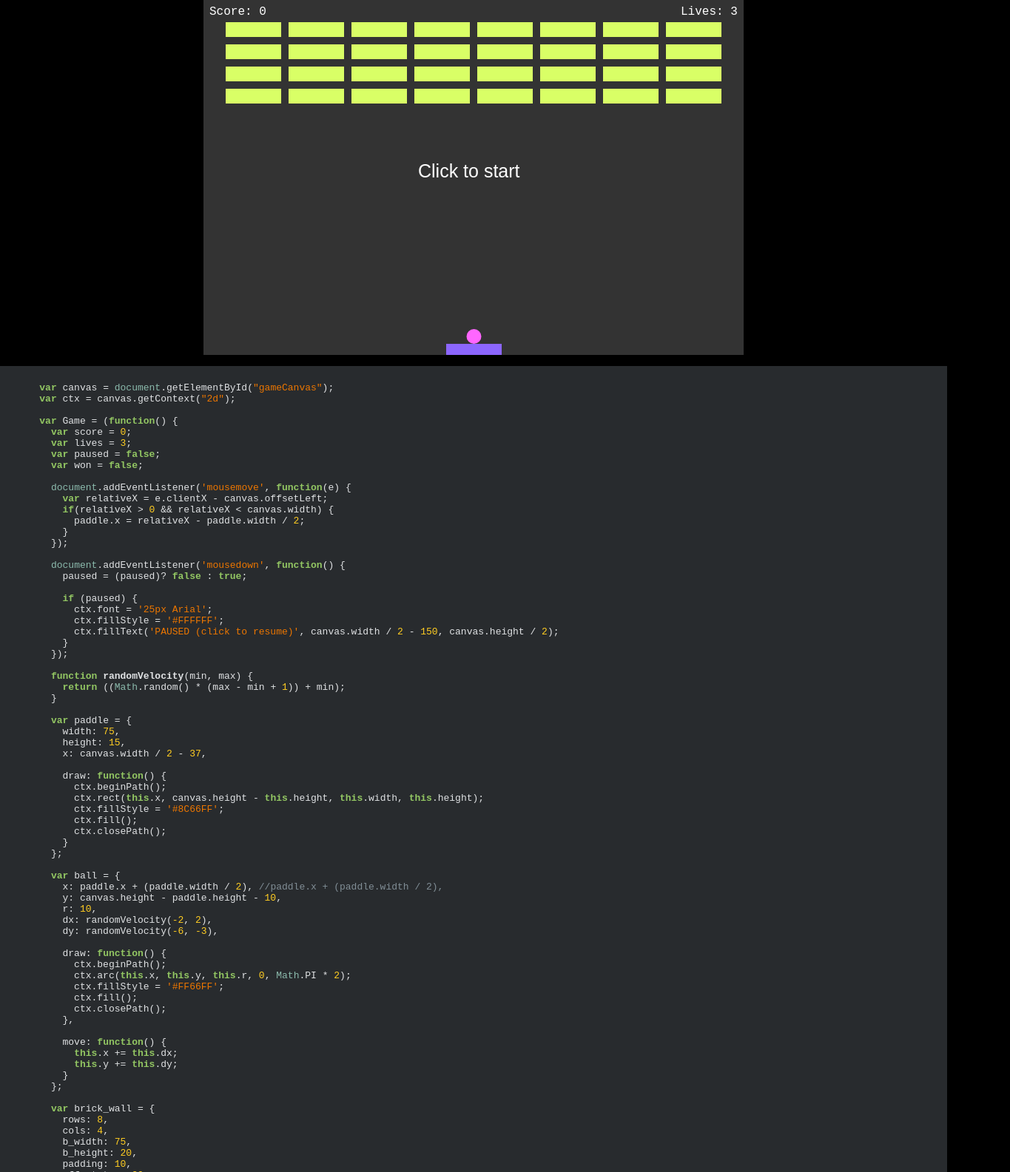
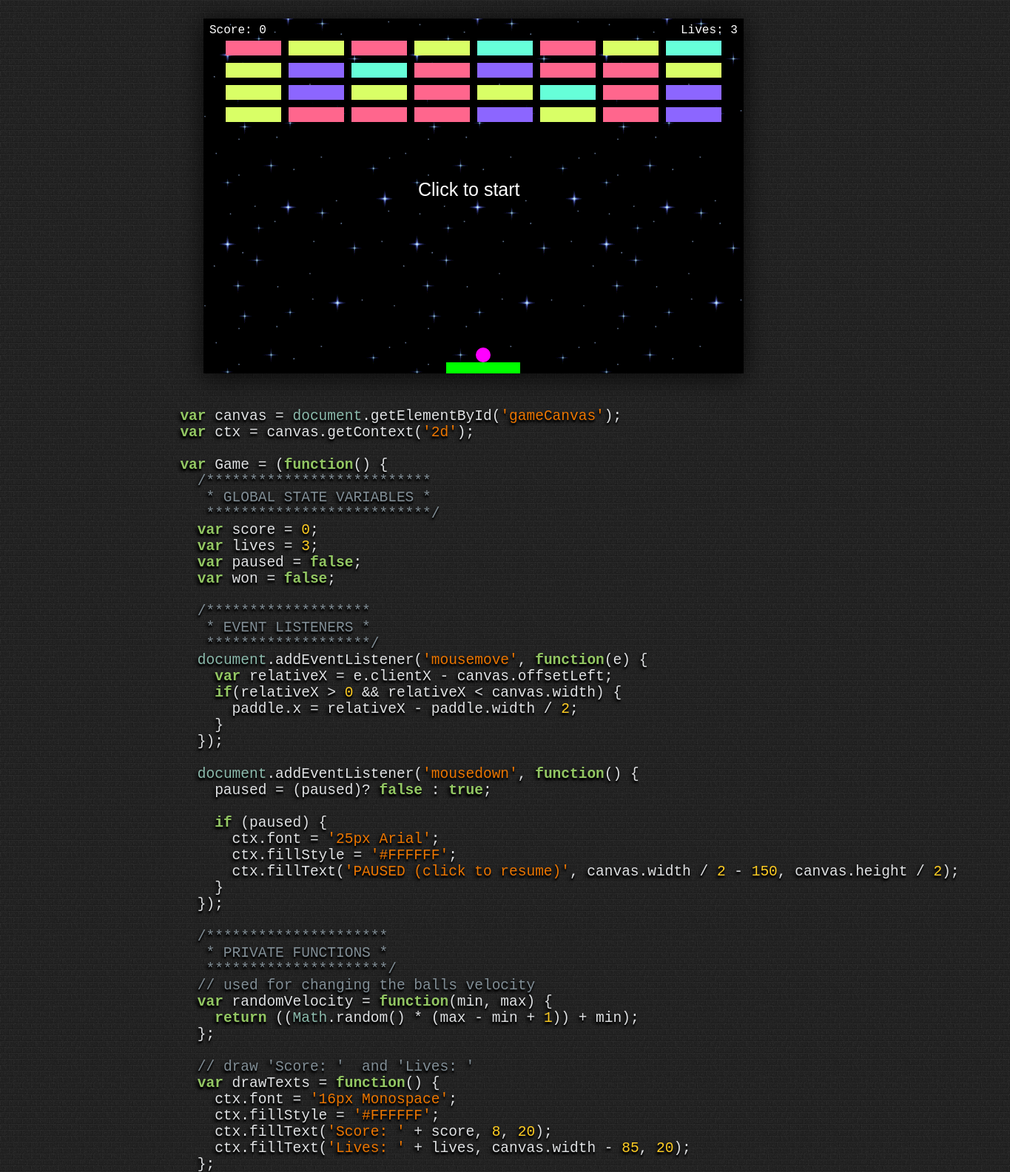
Before and after one commit to wahidrahim/BreakOut-2D, a plain HTML site: page index.html in a window 1280 px wide. Shown: the top 1585 px of the page at 74% size, 1365 px wide, since content can reach past the window. Drawn offline with Linux system fonts and the light colour scheme.

Commit message:
visual updates

```diff
--- a/css/style.css
+++ b/css/style.css
@@ -4,15 +4,34 @@
 }
 
 body {
-  background-color: #000000;
+  background-image: url('../img/dark_brick_wall.png');
+  padding-top: 25px;
 }
 
 canvas {
-  background: #333;
+  /*background: #000;*/
+  background-image: url('../img/sky.png');
   display: block;
   margin: 0 auto;
+  -webkit-box-shadow: 0px 4px 32px 1px rgba(0,0,0,0.75);
+  -moz-box-shadow: 0px 4px 32px 1px rgba(0,0,0,0.75);
+  box-shadow: 0px 4px 32px 1px rgba(0,0,0,0.75);
+}
+
+.code-container {
+  width: 1000;
+  position: absolute;
+  left: 50%;
+  margin: 0 0 0 -500px;
+}
+
+.hljs {
+  background: transparent;
 }
 
 code {
   color: white;
+  font-family: monospace;
+  font-size: 1.5em;
+  text-shadow:0px 3px 2px #000000, -3px 3px 4px #000000
 }
--- a/index.html
+++ b/index.html
@@ -3,24 +3,34 @@
 <head>
   <meta charset="UTF-8">
   <title>BreakOut 2D</title>
+  <link rel="stylesheet" type="text/css" href="css/obsidian.css">
   <link rel="stylesheet" type="text/css" href="css/style.css">
-  <link rel="stylesheet" type="text/css" href="css/obsidian.css">
+  <link href='https://fonts.googleapis.com/css?family=Source+Code+Pro' rel='stylesheet' type='text/css'>
+  <link href='https://fonts.googleapis.com/css?family=Cousine' rel='stylesheet' type='text/css'>
+
   <script src="js/highlight.pack.js"></script>
   <script>hljs.initHighlightingOnLoad();</script>
 </head>
 <body>
   <canvas id="gameCanvas" width="730" height="480"></canvas>
+  <div class="code-container">
     <pre>
       <code class="javascript lineNumbers">
-      var canvas = document.getElementById("gameCanvas");
-      var ctx = canvas.getContext("2d");
+        var canvas = document.getElementById('gameCanvas');
+        var ctx = canvas.getContext('2d');
 
         var Game = (function() {
+          /**************************
+           * GLOBAL STATE VARIABLES *
+           **************************/
           var score = 0;
           var lives = 3;
           var paused = false;
           var won = false;
 
+          /*******************
+           * EVENT LISTENERS *
+           *******************/
           document.addEventListener('mousemove', function(e) {
             var relativeX = e.clientX - canvas.offsetLeft;
             if(relativeX > 0 && relativeX < canvas.width) {
@@ -38,91 +48,23 @@
             }
           });
 
-        function randomVelocity(min, max) {
+          /*********************
+           * PRIVATE FUNCTIONS *
+           *********************/
+          // used for changing the balls velocity
+          var randomVelocity = function(min, max) {
             return ((Math.random() * (max - min + 1)) + min);
-        }
-
-        var paddle = {
-          width: 75,
-          height: 15,
-          x: canvas.width / 2 - 37,
-
-          draw: function() {
-            ctx.beginPath();
-            ctx.rect(this.x, canvas.height - this.height, this.width, this.height);
-            ctx.fillStyle = '#8C66FF';
-            ctx.fill();
-            ctx.closePath();
-          }
           };
 
-        var ball = {
-          x: paddle.x + (paddle.width / 2), //paddle.x + (paddle.width / 2),
-          y: canvas.height - paddle.height - 10,
-          r: 10,
-          dx: randomVelocity(-2, 2),
-          dy: randomVelocity(-6, -3),
-
-          draw: function() {
-            ctx.beginPath();
-            ctx.arc(this.x, this.y, this.r, 0, Math.PI * 2);
-            ctx.fillStyle = '#FF66FF';
-            ctx.fill();
-            ctx.closePath();
-          },
-
-          move: function() {
-            this.x += this.dx;
-            this.y += this.dy;
-          }
-        };
-
-        var brick_wall = {
-          rows: 8,
-          cols: 4,
-          b_width: 75,
-          b_height: 20,
-          padding: 10,
-          offset_top: 30,
-          offset_left: 30,
-          bricks: [],
-
-          init: function() {
-            for (c = 0; c < this.cols; c++) {
-              this.bricks[c] = [];
-              for (r = 0; r < this.rows; r++) {
-                this.bricks[c][r] = {
-                  x: (r * (this.b_width + this.padding) + this.offset_left),
-                  y: (c * (this.b_height + this.padding) + this.offset_top),
-                  exists: 1
-                }
-              }
-            }
-          },
-
-          draw: function() {
-            for (c = 0; c < this.cols; c++) {
-              for (r = 0; r < this.rows; r++) {
-                var brick = this.bricks[c][r];
-                if (brick.exists) {
-                  ctx.beginPath();
-                  ctx.rect(brick.x, brick.y, this.b_width, this.b_height);
-                  ctx.fillStyle = '#D9FF66';
-                  ctx.fill();
-                  ctx.closePath();
-                }
-              }
-            }
-          }
-        };
-
+          // draw 'Score: <score>'  and 'Lives: <lives>'
           var drawTexts = function() {
             ctx.font = '16px Monospace';
             ctx.fillStyle = '#FFFFFF';
             ctx.fillText('Score: ' + score, 8, 20);
             ctx.fillText('Lives: ' + lives, canvas.width - 85, 20);
-        }
+          };
 
+          // resets game state/entity positions
           var reset = function() {
             paused = true;
 
@@ -134,8 +76,9 @@
             ball.y = canvas.height - paddle.height - 10;
             ball.dx = randomVelocity(-2, 2);
             ball.dy = randomVelocity(-6, -3);
-        }
+          };
 
+          // checks for collions with ball and wall/bricks/paddle
           var collisionCheck = function() {
             // side walls
             if (ball.x + ball.dy > canvas.width - ball.r || ball.x + ball.dx < ball.r) {
@@ -151,7 +94,10 @@
                 var brick = brick_wall.bricks[c][r];
                 if (brick.exists) {
                   // collision
-                if (ball.x + ball.r > brick.x && ball.x - ball.r < brick.x + brick_wall.b_width && ball.y + ball.r > brick.y && ball.y - ball.r < brick.y + brick_wall.b_height) {
+                  if (ball.x + ball.r > brick.x &&
+                      ball.x - ball.r < brick.x + brick_wall.b_width &&
+                      ball.y + ball.r > brick.y &&
+                      ball.y - ball.r < brick.y + brick_wall.b_height) {
                     // top/bottom
                     if (ball.y + ball.r > brick.y && ball.y - ball.r < brick.y + brick_wall.b_height) {
                       ball.dy *= -1;
@@ -190,48 +136,147 @@
                 document.location.reload();
               }
             }
-        }
+          };
 
+          /*****************
+           * THE GAME LOOP *
+           *****************/
           var gameLoop = function() {
             if (!paused) {
               // clear canvas
               ctx.clearRect(0, 0, canvas.width, canvas.height);
+
               // draw entities
               drawTexts();
               brick_wall.draw();
               ball.draw();
               paddle.draw();
-            // game logic
+
+              // check for collisions
               collisionCheck();
-            // update
+
+              // update ball
               ball.move();
             }
             requestAnimationFrame(gameLoop);
+          };
+
+          /*******************
+           * PRIVATE OBJECTS *
+           *******************/
+          var paddle = {
+            width: 100,
+            height: 15,
+            x: canvas.width / 2 - 37,
+
+            draw: function() {
+              ctx.beginPath();
+              ctx.rect(this.x, canvas.height - this.height, this.width, this.height);
+              ctx.fillStyle = '#00FF00';
+              ctx.fill();
+              ctx.closePath();
             }
+          };
 
-        // public
+          var ball = {
+            x: paddle.x + (paddle.width / 2),
+            y: canvas.height - paddle.height - 10,
+            r: 10,
+            dx: randomVelocity(-2, 2),
+            dy: randomVelocity(-6, -3),
+
+            draw: function() {
+              ctx.beginPath();
+              ctx.arc(this.x, this.y, this.r, 0, Math.PI * 2);
+              ctx.fillStyle = '#FF00FF';
+              ctx.fill();
+              ctx.closePath();
+            },
+
+            move: function() {
+              this.x += this.dx;
+              this.y += this.dy;
+            }
+          };
+
+          var brick_wall = {
+            rows: 8,
+            cols: 4,
+            b_width: 75,
+            b_height: 20,
+            padding: 10,
+            offset_top: 30,
+            offset_left: 30,
+            bricks: [],
+
+            init: function() {
+              var randomColor = function() {
+                var random = Math.floor(Math.random() * 4);
+                var colors = ['#D9FF66', '#66FFD9', '#8C66FF', '#FF668D'];
+
+                return colors[random];
+              };
+
+              for (c = 0; c < this.cols; c++) {
+                this.bricks[c] = [];
+                for (r = 0; r < this.rows; r++) {
+                  this.bricks[c][r] = {
+                    x: (r * (this.b_width + this.padding) + this.offset_left),
+                    y: (c * (this.b_height + this.padding) + this.offset_top),
+                    color: randomColor(),
+                    exists: 1
+                  };
+                }
+              }
+            },
+
+            draw: function() {
+              for (c = 0; c < this.cols; c++) {
+                for (r = 0; r < this.rows; r++) {
+                  var brick = this.bricks[c][r];
+                  if (brick.exists) {
+                    ctx.beginPath();
+                    ctx.rect(brick.x, brick.y, this.b_width, this.b_height);
+                    ctx.fillStyle = brick.color;
+                    ctx.fill();
+                    ctx.closePath();
+                  }
+                }
+              }
+            }
+          };
+
           return {
+            /*******************
+             * PUBLIC FUNCTION *
+             *******************/
             start: function() {
+              // start off paused (click to start)
               paused = true;
 
+              // initialize game entities
               brick_wall.init();
               drawTexts();
               brick_wall.draw();
               ball.draw();
               paddle.draw();
 
+              // initial prompt
               ctx.font = '25px Arial';
               ctx.fillStyle = '#FFFFFF';
               ctx.fillText('Click to start', canvas.width / 2 - 75, canvas.height / 2);
 
+              // start game
               gameLoop();
             }
           };
         })();
 
-      Game.start(); // and off we go!
+        // and off we go!
+        Game.start();
       </code>
     </pre>
+  </div>
   <script src="js/breakout.js"></script>
 </body>
 </html>
--- a/js/breakout.js
+++ b/js/breakout.js
@@ -1,12 +1,18 @@
-var canvas = document.getElementById("gameCanvas");
-var ctx = canvas.getContext("2d");
+var canvas = document.getElementById('gameCanvas');
+var ctx = canvas.getContext('2d');
 
 var Game = (function() {
+  /**************************
+   * GLOBAL STATE VARIABLES *
+   **************************/
   var score = 0;
   var lives = 3;
   var paused = false;
   var won = false;
 
+  /*******************
+   * EVENT LISTENERS *
+   *******************/
   document.addEventListener('mousemove', function(e) {
     var relativeX = e.clientX - canvas.offsetLeft;
     if(relativeX > 0 && relativeX < canvas.width) {
@@ -24,91 +30,23 @@ var Game = (function() {
     }
   });
 
-  function randomVelocity(min, max) {
+  /*********************
+   * PRIVATE FUNCTIONS *
+   *********************/
+  // used for changing the balls velocity
+  var randomVelocity = function(min, max) {
     return ((Math.random() * (max - min + 1)) + min);
-  }
-
-  var paddle = {
-    width: 75,
-    height: 15,
-    x: canvas.width / 2 - 37,
-
-    draw: function() {
-      ctx.beginPath();
-      ctx.rect(this.x, canvas.height - this.height, this.width, this.height);
-      ctx.fillStyle = '#8C66FF';
-      ctx.fill();
-      ctx.closePath();
-    }
   };
 
-  var ball = {
-    x: paddle.x + (paddle.width / 2), //paddle.x + (paddle.width / 2),
-    y: canvas.height - paddle.height - 10,
-    r: 10,
-    dx: randomVelocity(-2, 2),
-    dy: randomVelocity(-6, -3),
-
-    draw: function() {
-      ctx.beginPath();
-      ctx.arc(this.x, this.y, this.r, 0, Math.PI * 2);
-      ctx.fillStyle = '#FF66FF';
-      ctx.fill();
-      ctx.closePath();
-    },
-
-    move: function() {
-      this.x += this.dx;
-      this.y += this.dy;
-    }
-  };
-
-  var brick_wall = {
-    rows: 8,
-    cols: 4,
-    b_width: 75,
-    b_height: 20,
-    padding: 10,
-    offset_top: 30,
-    offset_left: 30,
-    bricks: [],
-
-    init: function() {
-      for (c = 0; c < this.cols; c++) {
-        this.bricks[c] = [];
-        for (r = 0; r < this.rows; r++) {
-          this.bricks[c][r] = {
-            x: (r * (this.b_width + this.padding) + this.offset_left),
-            y: (c * (this.b_height + this.padding) + this.offset_top),
-            exists: 1
-          }
-        }
-      }
-    },
-
-    draw: function() {
-      for (c = 0; c < this.cols; c++) {
-        for (r = 0; r < this.rows; r++) {
-          var brick = this.bricks[c][r];
-          if (brick.exists) {
-            ctx.beginPath();
-            ctx.rect(brick.x, brick.y, this.b_width, this.b_height);
-            ctx.fillStyle = '#D9FF66';
-            ctx.fill();
-            ctx.closePath();
-          }
-        }
-      }
-    }
-  };
-
+  // draw 'Score: <score>'  and 'Lives: <lives>'
   var drawTexts = function() {
     ctx.font = '16px Monospace';
     ctx.fillStyle = '#FFFFFF';
     ctx.fillText('Score: ' + score, 8, 20);
     ctx.fillText('Lives: ' + lives, canvas.width - 85, 20);
-  }
+  };
 
+  // resets game state/entity positions
   var reset = function() {
     paused = true;
 
@@ -120,8 +58,9 @@ var Game = (function() {
     ball.y = canvas.height - paddle.height - 10;
     ball.dx = randomVelocity(-2, 2);
     ball.dy = randomVelocity(-6, -3);
-  }
+  };
 
+  // checks for collions with ball and wall/bricks/paddle
   var collisionCheck = function() {
     // side walls
     if (ball.x + ball.dy > canvas.width - ball.r || ball.x + ball.dx < ball.r) {
@@ -137,7 +76,10 @@ var Game = (function() {
         var brick = brick_wall.bricks[c][r];
         if (brick.exists) {
           // collision
-          if (ball.x + ball.r > brick.x && ball.x - ball.r < brick.x + brick_wall.b_width && ball.y + ball.r > brick.y && ball.y - ball.r < brick.y + brick_wall.b_height) {
+          if (ball.x + ball.r > brick.x &&
+              ball.x - ball.r < brick.x + brick_wall.b_width &&
+              ball.y + ball.r > brick.y &&
+              ball.y - ball.r < brick.y + brick_wall.b_height) {
             // top/bottom
             if (ball.y + ball.r > brick.y && ball.y - ball.r < brick.y + brick_wall.b_height) {
               ball.dy *= -1;
@@ -176,43 +118,141 @@ var Game = (function() {
         document.location.reload();
       }
     }
-  }
+  };
 
+  /*****************
+   * THE GAME LOOP *
+   *****************/
   var gameLoop = function() {
     if (!paused) {
       // clear canvas
       ctx.clearRect(0, 0, canvas.width, canvas.height);
+
       // draw entities
       drawTexts();
       brick_wall.draw();
       ball.draw();
       paddle.draw();
-      // game logic
+
+      // check for collisions
       collisionCheck();
-      // update
+
+      // update ball
       ball.move();
     }
     requestAnimationFrame(gameLoop);
-  }
+  };
 
-  // public
+  /*******************
+   * PRIVATE OBJECTS *
+   *******************/
+  var paddle = {
+    width: 100,
+    height: 15,
+    x: canvas.width / 2 - 37,
+
+    draw: function() {
+      ctx.beginPath();
+      ctx.rect(this.x, canvas.height - this.height, this.width, this.height);
+      ctx.fillStyle = '#00FF00';
+      ctx.fill();
+      ctx.closePath();
+    }
+  };
+
+  var ball = {
+    x: paddle.x + (paddle.width / 2),
+    y: canvas.height - paddle.height - 10,
+    r: 10,
+    dx: randomVelocity(-2, 2),
+    dy: randomVelocity(-6, -3),
+
+    draw: function() {
+      ctx.beginPath();
+      ctx.arc(this.x, this.y, this.r, 0, Math.PI * 2);
+      ctx.fillStyle = '#FF00FF';
+      ctx.fill();
+      ctx.closePath();
+    },
+
+    move: function() {
+      this.x += this.dx;
+      this.y += this.dy;
+    }
+  };
+
+  var brick_wall = {
+    rows: 8,
+    cols: 4,
+    b_width: 75,
+    b_height: 20,
+    padding: 10,
+    offset_top: 30,
+    offset_left: 30,
+    bricks: [],
+
+    init: function() {
+      var randomColor = function() {
+        var random = Math.floor(Math.random() * 4);
+        var colors = ['#D9FF66', '#66FFD9', '#8C66FF', '#FF668D'];
+
+        return colors[random];
+      };
+
+      for (c = 0; c < this.cols; c++) {
+        this.bricks[c] = [];
+        for (r = 0; r < this.rows; r++) {
+          this.bricks[c][r] = {
+            x: (r * (this.b_width + this.padding) + this.offset_left),
+            y: (c * (this.b_height + this.padding) + this.offset_top),
+            color: randomColor(),
+            exists: 1
+          };
+        }
+      }
+    },
+
+    draw: function() {
+      for (c = 0; c < this.cols; c++) {
+        for (r = 0; r < this.rows; r++) {
+          var brick = this.bricks[c][r];
+          if (brick.exists) {
+            ctx.beginPath();
+            ctx.rect(brick.x, brick.y, this.b_width, this.b_height);
+            ctx.fillStyle = brick.color;
+            ctx.fill();
+            ctx.closePath();
+          }
+        }
+      }
+    }
+  };
+
   return {
+    /*******************
+     * PUBLIC FUNCTION *
+     *******************/
     start: function() {
+      // start off paused (click to start)
       paused = true;
 
+      // initialize game entities
       brick_wall.init();
       drawTexts();
       brick_wall.draw();
       ball.draw();
       paddle.draw();
 
+      // initial prompt
       ctx.font = '25px Arial';
       ctx.fillStyle = '#FFFFFF';
       ctx.fillText('Click to start', canvas.width / 2 - 75, canvas.height / 2);
 
+      // start game
       gameLoop();
     }
   };
 })();
 
+// and off we go!
 Game.start();
```
Also changed, not shown: img/dark_brick_wall.png (added), img/sky.png (added), img/starry-sky.gif (added). Lines whose indentation alone changed are shown as unchanged.
